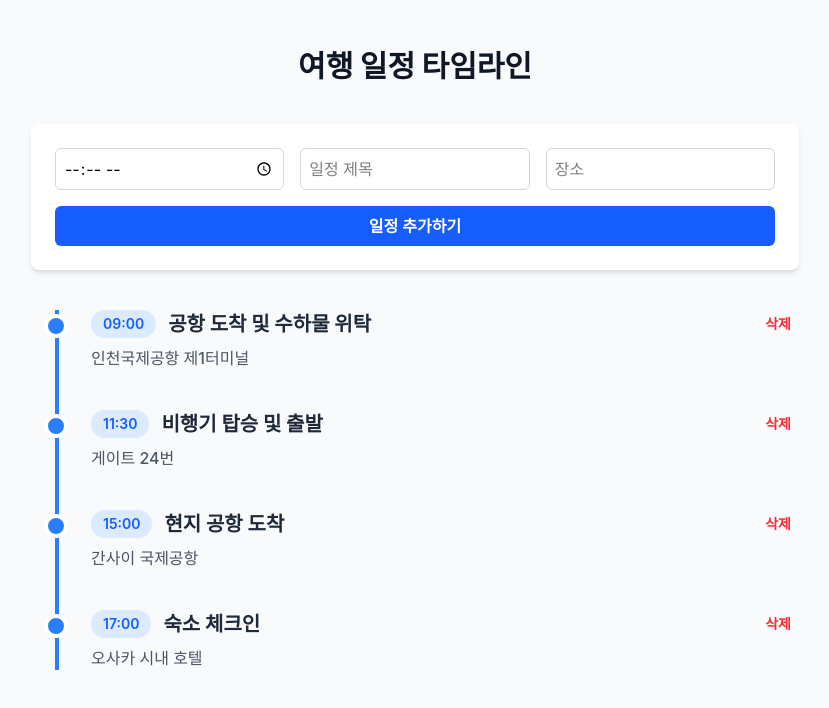
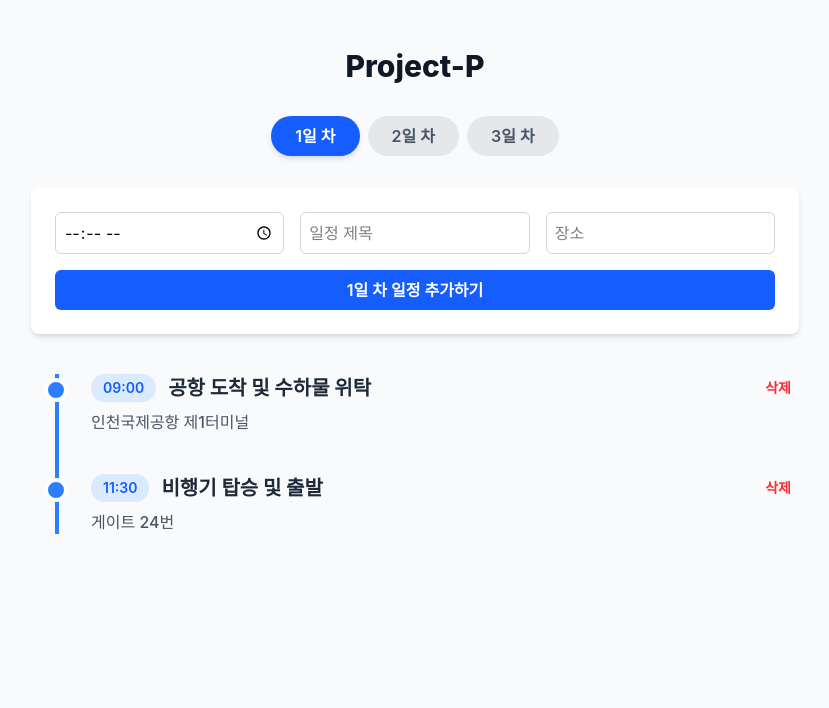
Before and after one commit to MoRinGnA/TripSync, a React (Vite) app: page / in a window 1280 px wide. Shown: the top 708 px of the page, without its empty margins (225-1054 px from the left). Built offline with nearby package versions, Linux system fonts and the light colour scheme.

Commit message:
[3.Write] 프로젝트 v_02 탭 분리기능 추가

```diff
--- a/index.html
+++ b/index.html
@@ -4,7 +4,7 @@
     <meta charset="UTF-8" />
     <link rel="icon" type="image/svg+xml" href="/favicon.svg" />
     <meta name="viewport" content="width=device-width, initial-scale=1.0" />
-    <title>tripsync</title>
+    <title>Project-P</title>
   </head>
   <body>
     <div id="root"></div>
--- a/src/App.jsx
+++ b/src/App.jsx
@@ -4,35 +4,50 @@ function App() {
   const [schedule, setSchedule] = useState([
     {
       id: 1,
+      day: 1,
       time: "09:00",
       title: "공항 도착 및 수하물 위탁",
       location: "인천국제공항 제1터미널",
     },
     {
       id: 2,
+      day: 1,
       time: "11:30",
       title: "비행기 탑승 및 출발",
       location: "게이트 24번",
     },
     {
       id: 3,
-      time: "15:00",
-      title: "현지 공항 도착",
-      location: "간사이 국제공항",
+      day: 2,
+      time: "10:00",
+      title: "유니버셜 스튜디오 재팬",
+      location: "오사카",
     },
     {
       id: 4,
-      time: "17:00",
-      title: "숙소 체크인",
+      day: 2,
+      time: "19:00",
+      title: "도톤보리 맛집 투어",
+      location: "오사카 난바",
+    },
+    {
+      id: 5,
+      day: 3,
+      time: "11:00",
+      title: "숙소 체크아웃 및 공항 이동",
       location: "오사카 시내 호텔",
     },
   ]);
+
+  const [activeDay, setActiveDay] = useState(1);
 
   const [newItem, setNewItem] = useState({
     time: "",
     title: "",
     location: "",
   });
+
+  const days = [1, 2, 3];
 
   const handleAddSchedule = (e) => {
     e.preventDefault();
@@ -42,7 +57,10 @@ function App() {
         ? Math.max(...schedule.map((item) => item.id)) + 1
         : 1;
 
-    const newSchedule = [...schedule, { id: newId, ...newItem }];
+    const newSchedule = [
+      ...schedule,
+      { id: newId, day: activeDay, ...newItem },
+    ];
 
     newSchedule.sort((a, b) => (a.time > b.time ? 1 : -1));
 
@@ -55,12 +73,30 @@ function App() {
     setSchedule(filteredSchedule);
   };
 
+  const currentDaySchedule = schedule.filter((item) => item.day === activeDay);
+
   return (
     <div className="min-h-screen bg-gray-50 py-12 px-4 sm:px-6 lg:px-8">
       <div className="max-w-3xl mx-auto">
-        <h1 className="text-3xl font-extrabold text-gray-900 text-center mb-10">
-          여행 일정 타임라인
+        <h1 className="text-3xl font-extrabold text-gray-900 text-center mb-8">
+          Project-P
         </h1>
+
+        <div className="flex justify-center space-x-2 mb-8">
+          {days.map((day) => (
+            <button
+              key={day}
+              onClick={() => setActiveDay(day)}
+              className={`px-6 py-2 rounded-full font-semibold transition-colors ${
+                activeDay === day
+                  ? "bg-blue-600 text-white shadow-md"
+                  : "bg-gray-200 text-gray-600 hover:bg-gray-300"
+              }`}
+            >
+              {day}일 차
+            </button>
+          ))}
+        </div>
 
         <form
           onSubmit={handleAddSchedule}
@@ -71,7 +107,8 @@ function App() {
               type="time"
               value={newItem.time}
               onChange={(e) => setNewItem({ ...newItem, time: e.target.value })}
-              className="border border-gray-300 rounded-md p-2"
+              className="border border-gray-300 rounded-md p-2 focus:outline-none focus:ring-2 focus:ring-blue-500"
+              required
             />
             <input
               type="text"
@@ -80,7 +117,8 @@ function App() {
               onChange={(e) =>
                 setNewItem({ ...newItem, title: e.target.value })
               }
-              className="border border-gray-300 rounded-md p-2"
+              className="border border-gray-300 rounded-md p-2 focus:outline-none focus:ring-2 focus:ring-blue-500"
+              required
             />
             <input
               type="text"
@@ -89,19 +127,25 @@ function App() {
               onChange={(e) =>
                 setNewItem({ ...newItem, location: e.target.value })
               }
-              className="border border-gray-300 rounded-md p-2"
+              className="border border-gray-300 rounded-md p-2 focus:outline-none focus:ring-2 focus:ring-blue-500"
+              required
             />
           </div>
           <button
             type="submit"
             className="mt-4 w-full bg-blue-600 text-white font-semibold py-2 rounded-md hover:bg-blue-700 transition-colors"
           >
-            일정 추가하기
+            {activeDay}일 차 일정 추가하기
           </button>
         </form>
 
         <div className="relative border-l-4 border-blue-500 ml-4 md:ml-6">
-          {schedule.map((item) => (
+          {currentDaySchedule.length === 0 ? (
+            <div className="pl-8 py-4 text-gray-500 font-medium">
+              등록된 일정이 없습니다. 새 일정을 추가해 보세요!
+            </div>
+          ) : (
+            currentDaySchedule.map((item) => (
               <div
                 key={item.id}
                 className="mb-10 pl-8 relative flex justify-between items-start"
@@ -127,7 +171,8 @@ function App() {
                   삭제
                 </button>
               </div>
-          ))}
+            ))
+          )}
         </div>
       </div>
     </div>
```
Lines whose indentation alone changed are shown as unchanged.
